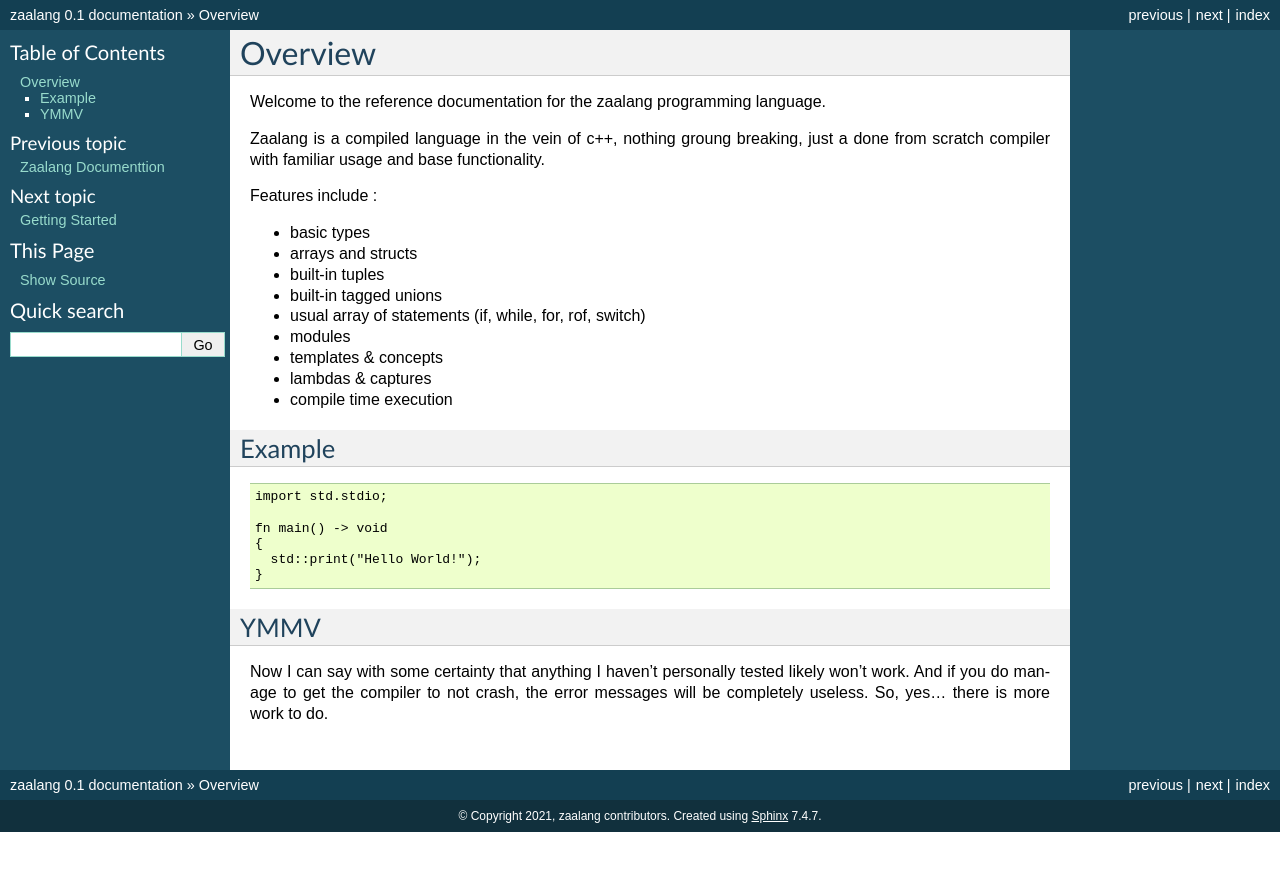
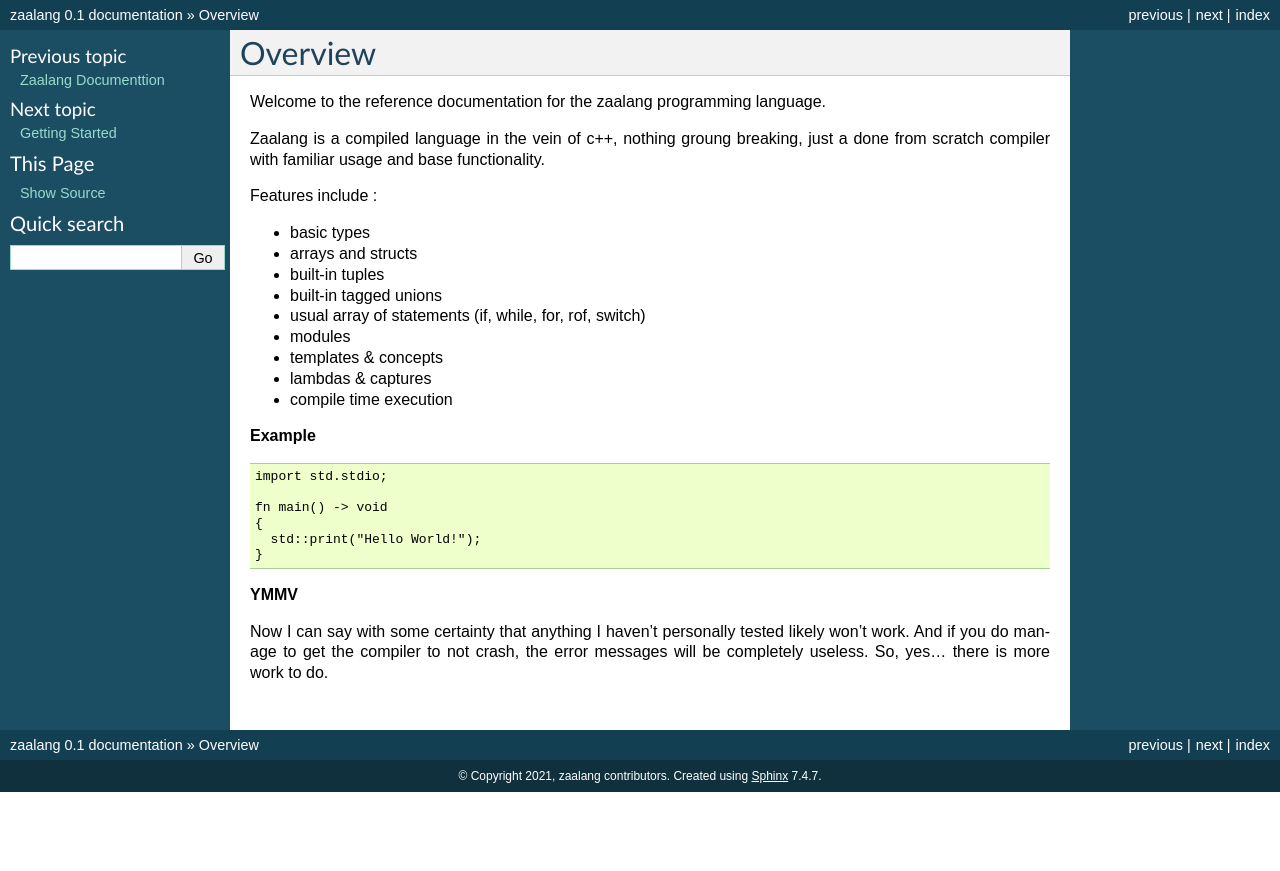
Before and after one commit to zaalang/docs, a Sphinx documentation site: the page built from docs/overview.rst, in a window 1280 px wide. Shown: the top 871 px of the page. Built offline with Sphinx 7.4.7, drawn with Linux system fonts in a browser that asks for light colours; pages that are not in the unit, such as notebooks, are missing from menus.

Commit message:
Update overview.rst

```diff
--- a/docs/overview.rst
+++ b/docs/overview.rst
@@ -1,4 +1,3 @@
-========
 Overview
 ========
 
@@ -19,8 +18,7 @@ Features include :
 - lambdas & captures
 - compile time execution
 
-Example
--------
+**Example**
 
 .. code-block:: zaalang
 
@@ -32,8 +30,7 @@ Example
    }
 
 
-YMMV
-----
+**YMMV**
 
 Now I can say with some certainty that anything I haven't personally tested likely won't work. And if you do manage
 to get the compiler to not crash, the error messages will be completely useless. So, yes... there is more work to do.
```
